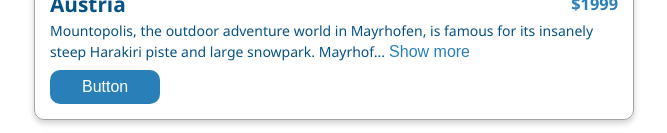
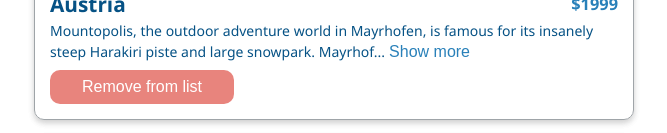
Before and after one commit to michael-ryk/p-ski-trips, a React (Create React App) app: page / in a window 1280 px wide. Shown: the part 566-699 px from the top of the page, without its empty margins (306-973 px from the left). Built offline with nearby package versions, Linux system fonts and the light colour scheme.

Commit message:
Add remove trip functionality

```diff
--- a/src/App.js
+++ b/src/App.js
@@ -7,11 +7,16 @@
 
 function App() {
 
-  const [tripsList, setTripsList] = useState(DUMMYLIST)
+  const [tripsList, setTripsList] = useState(DUMMYLIST);
+
+  const removeTrip = (id) => {
+    const filteredList = tripsList.filter(trip => trip.id !== id);
+    setTripsList(filteredList);
+  }
 
   return (
     <main>
-      <Trips trips={tripsList}/>
+      <Trips trips={tripsList} removeTrip={removeTrip}/>
     </main>
   );
 }
--- a/src/Components/Trip.jsx
+++ b/src/Components/Trip.jsx
@@ -1,7 +1,7 @@
 import { useState } from 'react';
 import classes from './Trip.module.css';
 
-const Trip = ({site, image, country, price, description}) => {
+const Trip = ({id, site, image, country, price, description, removeTrip}) => {
 
   const [expandDescription, setExpandDescription] = useState(false);
 
@@ -21,7 +21,7 @@
         </p>
       </div>
       <div>
-        <button className={classes['primary-btn']}>Button</button>
+        <button className={classes['primary-btn']} onClick={() => removeTrip(id)}>Remove from list</button>
       </div>
     </article>
   )
--- a/src/Components/Trip.module.css
+++ b/src/Components/Trip.module.css
@@ -38,7 +38,7 @@
 }
 
 .primary-btn {
-  background: #2980b9;
+  background: #e8847d;
   color: #ffffff;
   border: 0;
   border-radius: 10px;
@@ -49,5 +49,5 @@
 }
 
 .primary-btn:hover {
-  background: #478dbc;
+  background: #e24c42;
 }
--- a/src/Components/Trips.jsx
+++ b/src/Components/Trips.jsx
@@ -2,7 +2,7 @@
 
 import classes from './Trips.module.css';
 
-const Trips = ({trips}) => {
+const Trips = ({trips, removeTrip}) => {
   return (
     <section>
       <div className={classes.title}>
@@ -10,7 +10,7 @@
       </div>
       <div>
         {trips.map(trip => {
-          return <Trip key={trip.id} {...trip}/>
+          return <Trip key={trip.id} {...trip} removeTrip={removeTrip}/>
           }
         )}
       </div>
```
